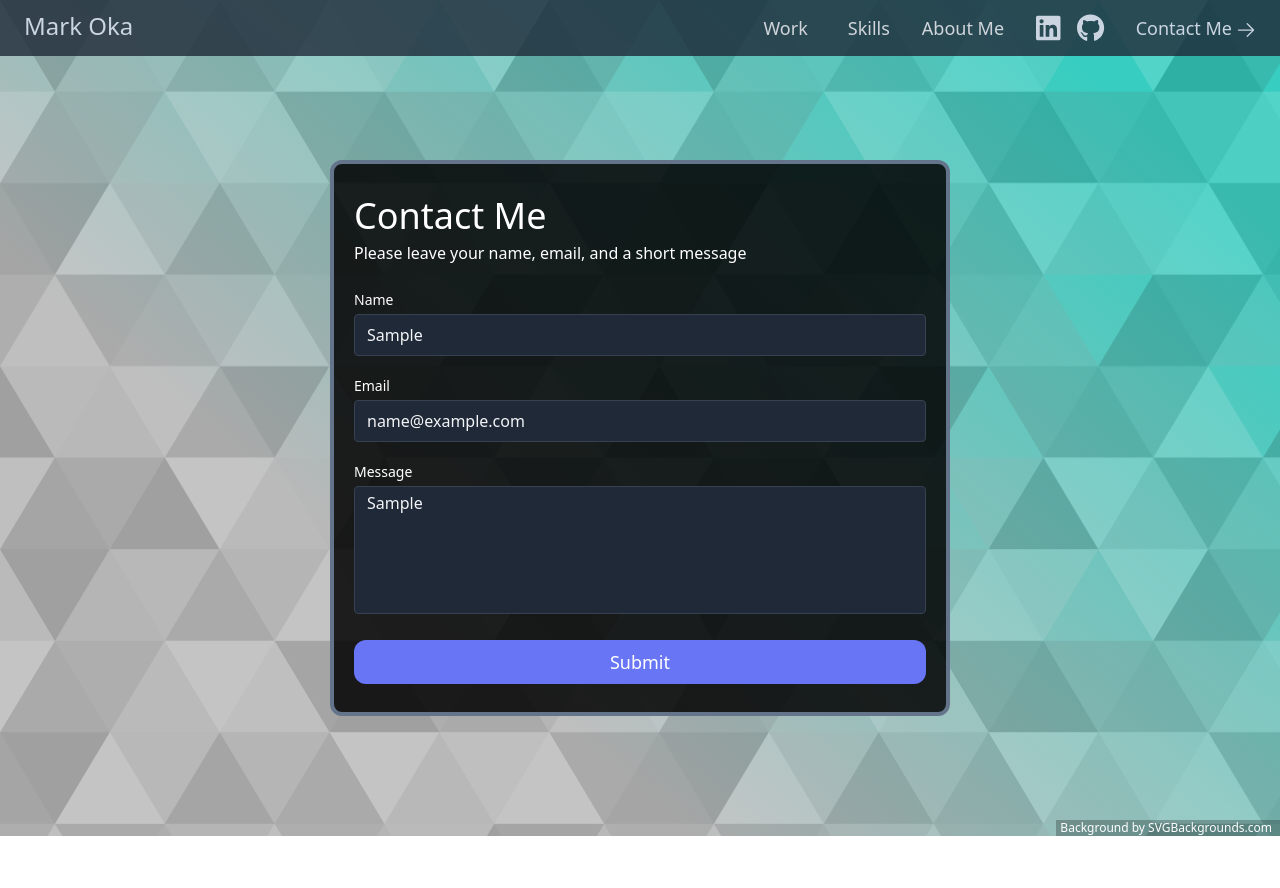
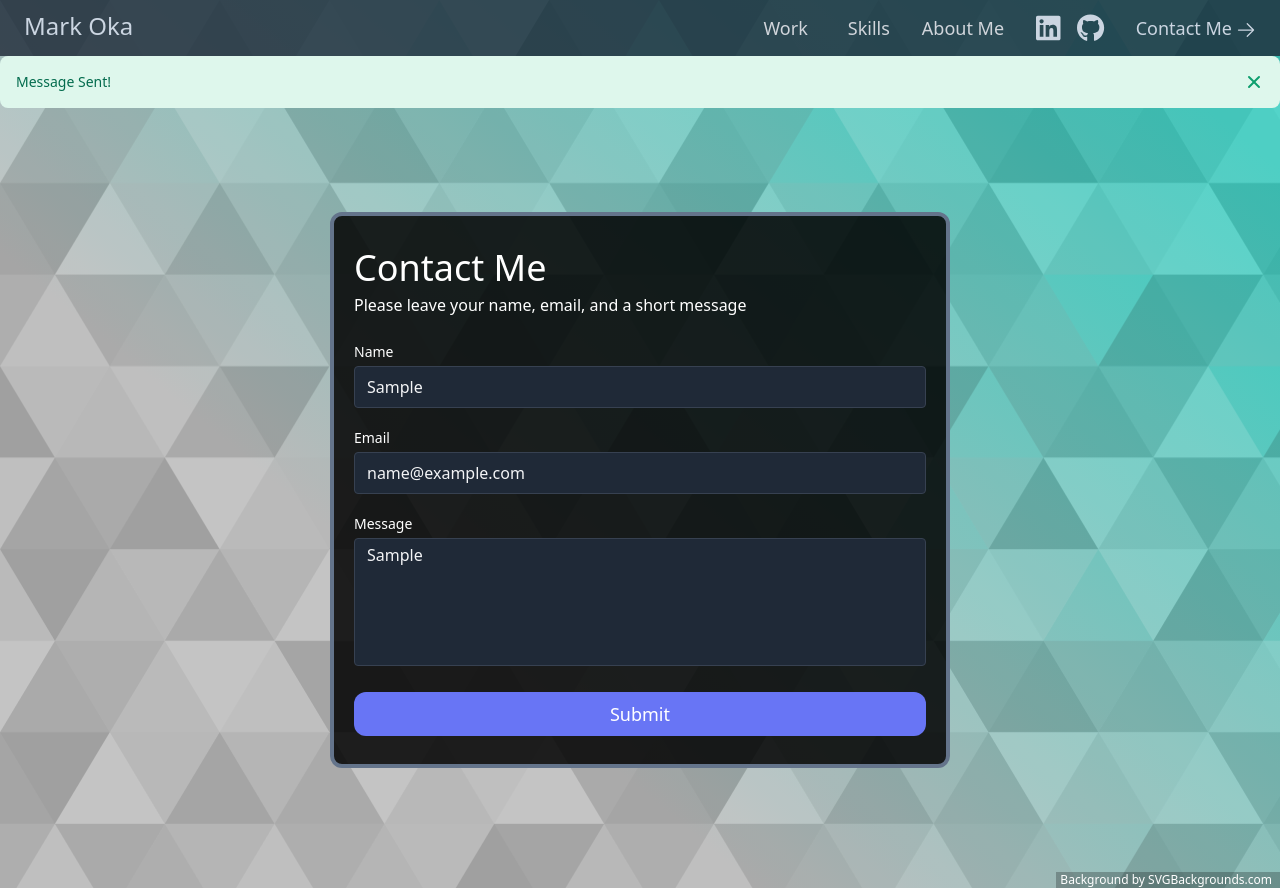
Before and after one commit to markoka101/portfolio, a React (Create React App) app: page /contact in a window 1280 px wide. Both pictures are taken after typing "Sample", "name@example.com", "Sample" into the empty fields and a click on the button "Submit". Before the commit the page ends 836 px from the top, so only its background shows below. Built offline with nearby package versions, Linux system fonts and the light colour scheme.

Commit message:
added component for alerts

```diff
--- a/src/components/Contact.js
+++ b/src/components/Contact.js
@@ -1,9 +1,13 @@
 import React from "react";
+import { Alert } from "flowbite-react";
 
 export default function Contact() {
     const [name, setName] = React.useState("");
     const [email, setEmail] = React.useState("");
     const [message, setMessage] = React.useState("");
+    const [allFields, setAllFields] = React.useState(false);
+    const [sent, setSent] = React.useState(false);
+    const [errBanner, setErrBanner] = React.useState(false);
 
     function encode(data) {
         return Object.keys(data)
@@ -20,7 +24,7 @@ export default function Contact() {
         e.preventDefault();
 
         if (name === "" || email === "" || message === "") {
-            alert("All fields must be filled");
+            setAllFields(true);
             return;
         }
 
@@ -30,15 +34,38 @@ export default function Contact() {
             body: encode({ "form-name": "contact", name, email, message }),
         })
             .then(() => {
-                alert("Message Sent");
+                setErrBanner(false);
+                setAllFields(false);
+                setSent(true);
             })
-            .catch(() => {
-                alert("Something Went Wrong");
+            .catch((err) => {
+                setSent(false);
+                setAllFields(false);
+                setErrBanner(true);
+                console.log(err);
             });
     }
 
     return (
-        <section id="contact" className="flex justify-center">
+        <section id="contact" className="flex flex-col justify-center">
+            {sent === true ? (
+                <Alert color="success" onDismiss={() => setSent(false)}>
+                    <p className="font-medium">Message Sent!</p>
+                </Alert>
+            ) : null}
+
+            {errBanner === true ? (
+                <Alert color="failure" onDismiss={() => setErrBanner(false)}>
+                    <p className="font-medium">Something Went Wrong!</p>
+                </Alert>
+            ) : null}
+
+            {allFields === true ? (
+                <Alert color="failure" onDismiss={() => setAllFields(false)}>
+                    <p className="font-medium">Please fill in all fields!</p>
+                </Alert>
+            ) : null}
+
             <div className="container px-5 py-5 sm:py-10 md:py-10 lg:py-10 my-5 sm:my-16 md:my-16 lg:my-16 mx-auto flex sm:flex-nowrap flex-wrap">
                 <form
                     netlify
```
Also changed, not shown: public/pls.jpg (deleted).
